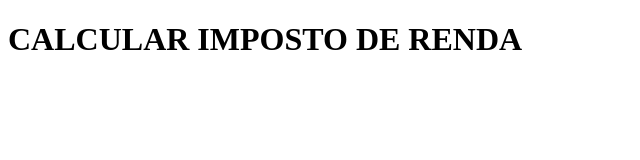
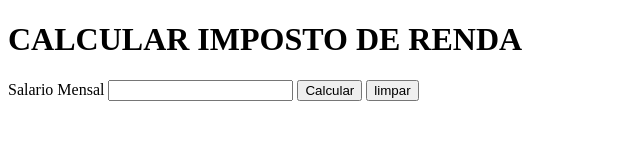
Before and after one commit to MateusGaldinoBarros/Projeto_PPWEB, a plain HTML site: page index.html in a window 1280 px wide. Shown: the whole page, without its empty margins (0-640 px from the left). Drawn offline with Linux system fonts and the light colour scheme.

Commit message:
Criação da base do html

```diff
--- a/index.html
+++ b/index.html
@@ -3,14 +3,21 @@
 <head>
     <meta charset="UTF-8">
     <meta name="viewport" content="width=device-width, initial-scale=1.0">
-    <title>Document</title>
+    <title>Calculadora de IRPF</title>
 </head>
 <body>
     <div>
         <h1>CALCULAR IMPOSTO DE RENDA</h1>
     </div>
     <div>
-        <form action=""></form>
+        <label for="salario">Salario Mensal</label>
+        <input id="salario" type="number">
+
+        <button type="button" onclick="calcular()">Calcular</button>
+        <button type="button" onclick="limpar()">limpar</button>
     </div>
+
+    <div id="resultado"></div>
+
 </body>
 </html>
```
